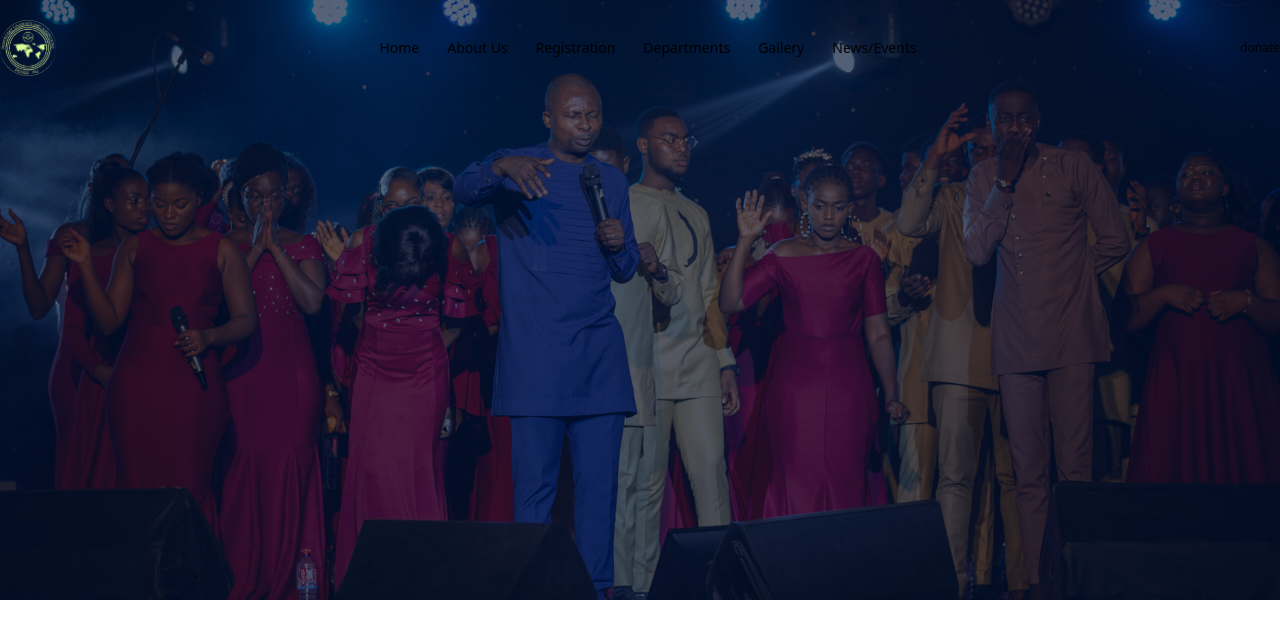
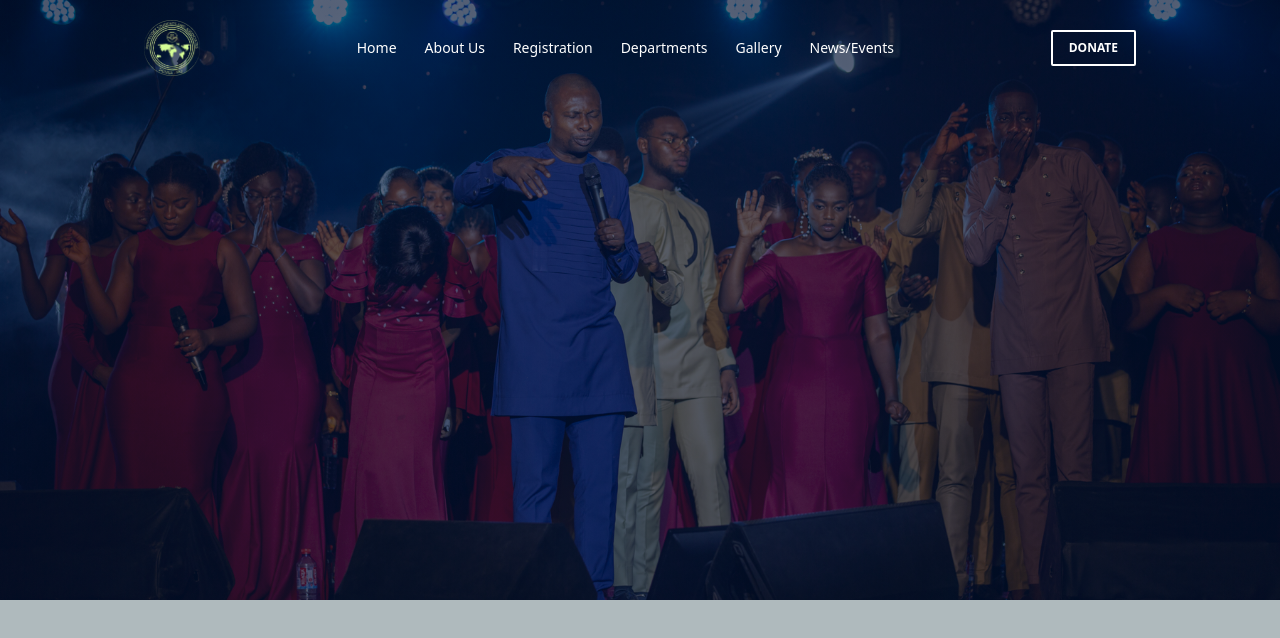
Before and after one commit to tsikatawill/pensa, a React (Create React App) app: page / in a window 1280 px wide. Shown: the top 638 px of the page. Built offline with nearby package versions, Linux system fonts and the light colour scheme.

Commit message:
:nail_care: create default styles

```diff
--- a/src/index.css
+++ b/src/index.css
@@ -4,6 +4,31 @@
 @import url('https://fonts.googleapis.com/css2?family=Rubik:wght@400;500;600;700;800;900&display=swap');
 
 body {
-  font-family: 'Rubik', system-ui, -apple-system, BlinkMacSystemFont, 'Segoe UI',
-    Roboto, Oxygen, Ubuntu, Cantarell, 'Open Sans', 'Helvetica Neue', sans-serif;
+    font-family: 'Rubik', system-ui, -apple-system, BlinkMacSystemFont, 'Segoe UI', Roboto, Oxygen,
+        Ubuntu, Cantarell, 'Open Sans', 'Helvetica Neue', sans-serif;
+    background: rgb(175, 186, 189);
 }
+
+.container {
+    @apply max-w-screen-lg mx-auto px-4;
+}
+
+.btn {
+    @apply py-2 px-4 rounded-sm duration-200 hover:scale-105  font-semibold whitespace-nowrap uppercase h-fit;
+}
+
+.btn-neutral {
+    @apply bg-white text-black hover:bg-slate-200;
+}
+
+.btn-primary {
+    @apply bg-primary text-white hover:bg-blue-600;
+}
+
+.btn-tertiary {
+    @apply border-2 border-white text-white bg-none;
+}
+
+a {
+    @apply text-white;
+}
```
